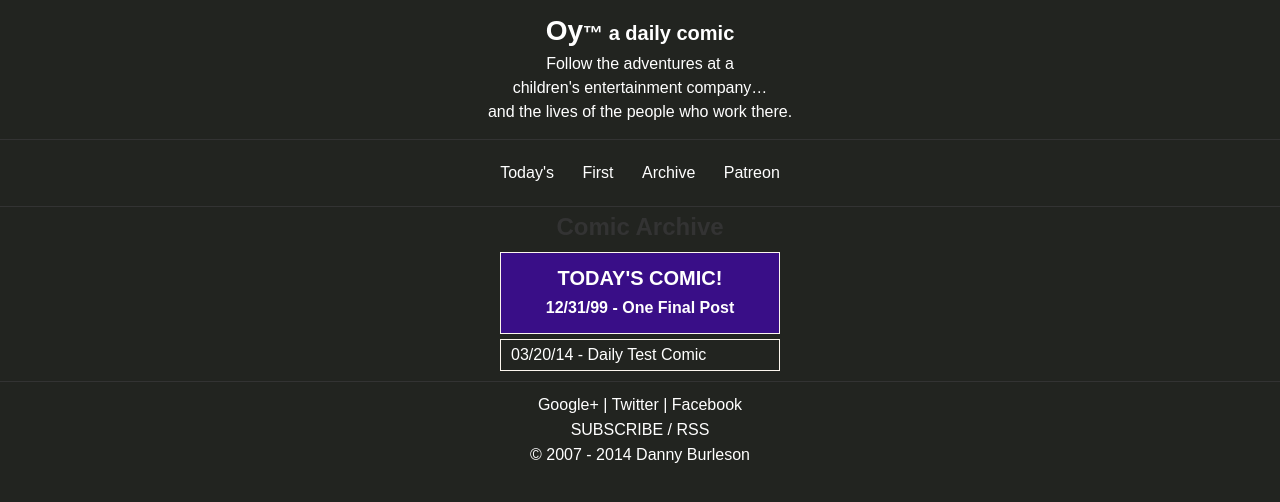
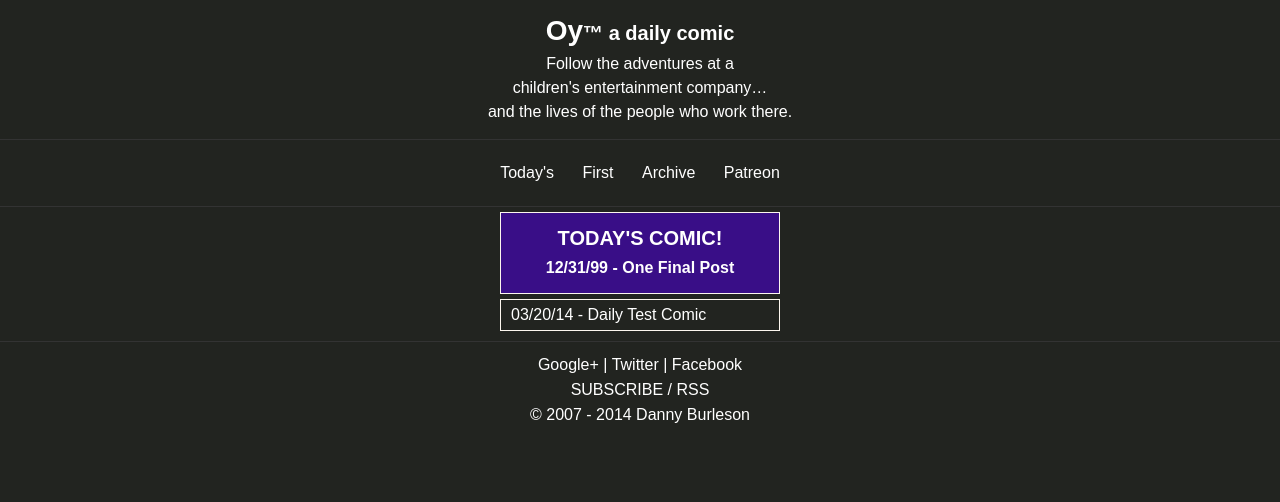
Before and after one commit to oycomics/oycomics.github.io, a Jekyll site: the page built from archive/index.html, in a window 1280 px wide. Shown: the top 502 px of the page. Built offline with Jekyll 4.4.1, drawn with Linux system fonts in a browser that asks for light colours; Markdown is read by kramdown in place of the engine named in the settings.

Commit message:
Update index.html

```diff
--- a/archive/index.html
+++ b/archive/index.html
@@ -3,7 +3,6 @@ layout: archive
 title: Archive
 ---
 <div class="archive">
-  <h2>Comic Archive</h2>
   <ul class="posts_list">
     {% for post in site.posts %}
     <li><a href="{{ post.url }}" class='{{ post.date | date: "%A" }}-archive'><span>Today's Comic!</span>{{ post.date | date: "%x" }} - {{ post.title }}</a></li>
```
